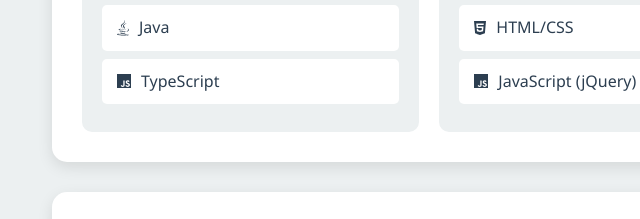
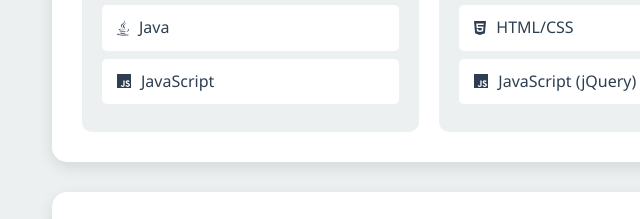
Before and after one commit to PavanCeaser/Portfolio, a plain HTML site: page index.html in a window 1280 px wide. Shown: the part 755-974 px from the top of the page, 32-672 px from the left. Drawn offline with Linux system fonts and the light colour scheme.

Commit message:
Update index.html

```diff
--- a/index.html
+++ b/index.html
@@ -260,7 +260,7 @@
                     </div>
                     <div class="skill-item">
                         <i class="fab fa-js"></i>
-                        TypeScript
+                        JavaScript
                     </div>
                 </div>
 
```
